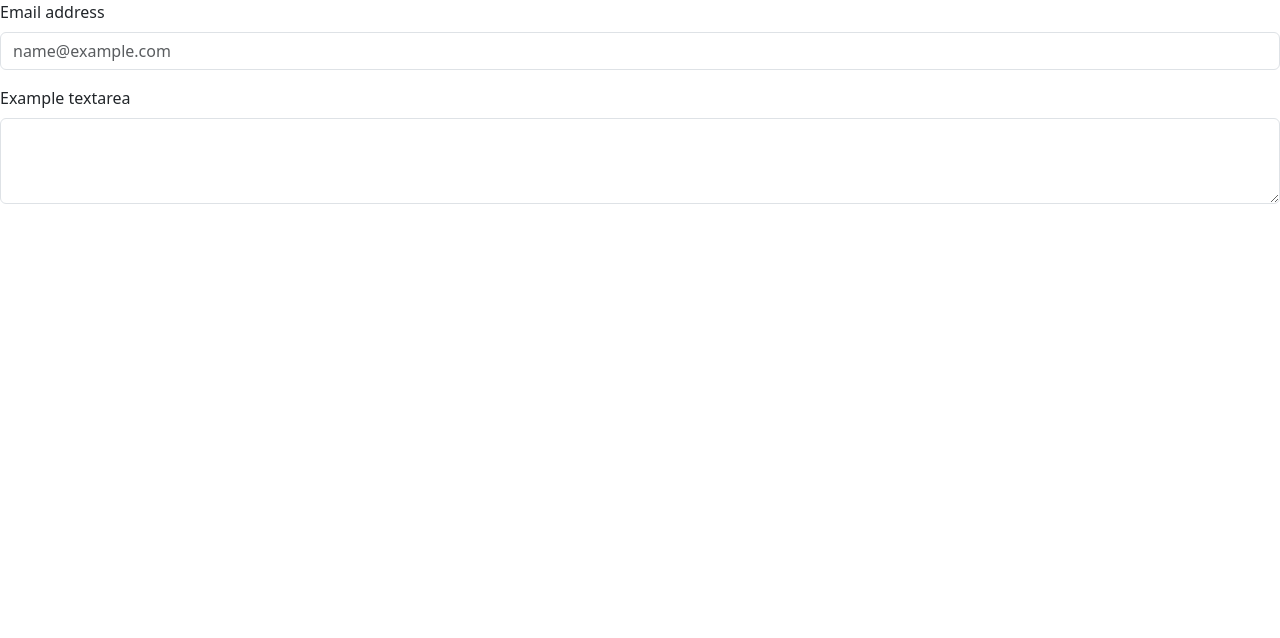
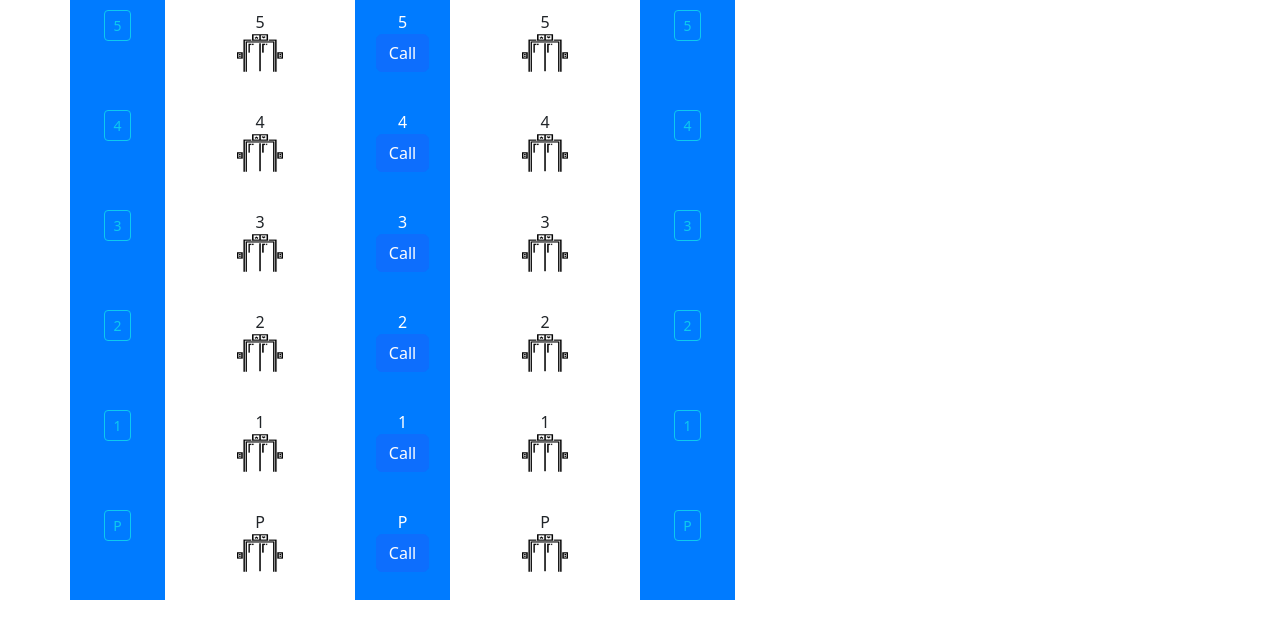
Before and after one commit to alexandranica95/Lift-project, a website with bundled scripts: page index.html in a window 1280 px wide. Built offline with nearby package versions, Linux system fonts and the light colour scheme.

Commit message:
Initial structure of the project

```diff
--- a/index.html
+++ b/index.html
@@ -7,16 +7,67 @@
     <title>Document</title>
 </head>
 <body>
+     <div class="container-lg">
+        <div class="row">
 
+          <div class="col-md-1">
+            <div class="row">
 
-<div class="mb-3">
-  <label for="exampleFormControlInput1" class="form-label">Email address</label>
-  <input type="email" class="form-control" id="exampleFormControlInput1" placeholder="name@example.com">
-</div>
-<div class="mb-3">
-  <label for="exampleFormControlTextarea1" class="form-label">Example textarea</label>
-  <textarea class="form-control" id="exampleFormControlTextarea1" rows="3"></textarea>
-</div>
+              <div class="column elevator-button"><button class="btn btn-outline-info btn-sm">5</button></div>
+              <div class="column elevator-button"><button class="btn btn-outline-info btn-sm">4</button></div>
+              <div class="column elevator-button"><button class="btn btn-outline-info btn-sm">3</button></div>
+              <div class="column elevator-button"><button class="btn btn-outline-info btn-sm">2</button></div>
+              <div class="column elevator-button"><button class="btn btn-outline-info btn-sm">1</button></div>
+              <div class="column elevator-button"><button class="btn btn-outline-info btn-sm">P</button></div>
+            </div>
+          </div>
+            <!--Elevator Left Column -->
+            <div class="col-md-2">
+              <div class="row">
+                <div class="column">5<img src="/assets/images/pngwing.com.png"></div>
+                <div class="column">4<img src="/assets/images/pngwing.com.png"></div>
+                <div class="column">3<img src="/assets/images/pngwing.com.png"></div>
+                <div class="column">2<img src="/assets/images/pngwing.com.png"></div>
+                <div class="column">1<img src="/assets/images/pngwing.com.png"></div>
+                <div class="column">P<img src="/assets/images/pngwing.com.png"></div>
+              </div>
+            </div>
+            <!-- Middle Column -->
+            <div class="col-md-1">
+              <div class="row">
+                <div class="column elevator-button">5<button class="btn btn-primary">Call</button></div>
+                <div class="column elevator-button">4<button class="btn btn-primary">Call</button></div>
+                <div class="column elevator-button">3<button class="btn btn-primary">Call</button></div>
+                <div class="column elevator-button">2<button class="btn btn-primary">Call</button></div>
+                <div class="column elevator-button">1<button class="btn btn-primary">Call</button></div>
+                <div class="column elevator-button">P<button class="btn btn-primary">Call</button></div>
+              </div>
+            </div>
+            <!-- Elevator Right Column -->
+            <div class="col-md-2">
+              <div class="row">
+                <div class="column">5<img src="/assets/images/pngwing.com.png"></div>
+                <div class="column">4<img src="/assets/images/pngwing.com.png"></div>
+                <div class="column">3<img src="/assets/images/pngwing.com.png"></div>
+                <div class="column">2<img src="/assets/images/pngwing.com.png"></div>
+                <div class="column">1<img src="/assets/images/pngwing.com.png"></div>
+                <div class="column">P<img src="/assets/images/pngwing.com.png"></div>
+              </div>
+            </div>
+            <!-- Last right column with all buttons -->
+            <div class="col-md-1">
+              <div class="row">
+                <div class="column elevator-button"><button class="btn btn-outline-info btn-sm">5</button></div>
+                <div class="column elevator-button"><button class="btn btn-outline-info btn-sm">4</button></div>
+                <div class="column elevator-button"><button class="btn btn-outline-info btn-sm">3</button></div>
+                <div class="column elevator-button"><button class="btn btn-outline-info btn-sm">2</button></div>
+                <div class="column elevator-button"><button class="btn btn-outline-info btn-sm">1</button></div>
+                <div class="column elevator-button"><button class="btn btn-outline-info btn-sm">P</button></div>
+              </div>
+            </div>
+          </div>
+        </div>
+    </div>
 </body>
 
 <script type="module"  src="./build/index.js"></script>
--- a/index.scss
+++ b/index.scss
@@ -1 +1,21 @@
 @import "./node_modules/bootstrap/scss/bootstrap";
+
+img{
+    height: 48%;
+    width: 27%;
+}
+
+.column {
+    display: flex;
+    flex-direction: column;
+    align-items: center;
+    text-align: center;
+    padding: 10px;
+    min-height: 100px;
+}
+
+
+.elevator-button {
+    background-color: #007BFF;
+    color: #fff;
+}
```
Also changed, not shown: testingLayout.html (added, +71 -0 lines), assets/css/index.css, assets/images/pngwing.com.png (added), 1 other file.
